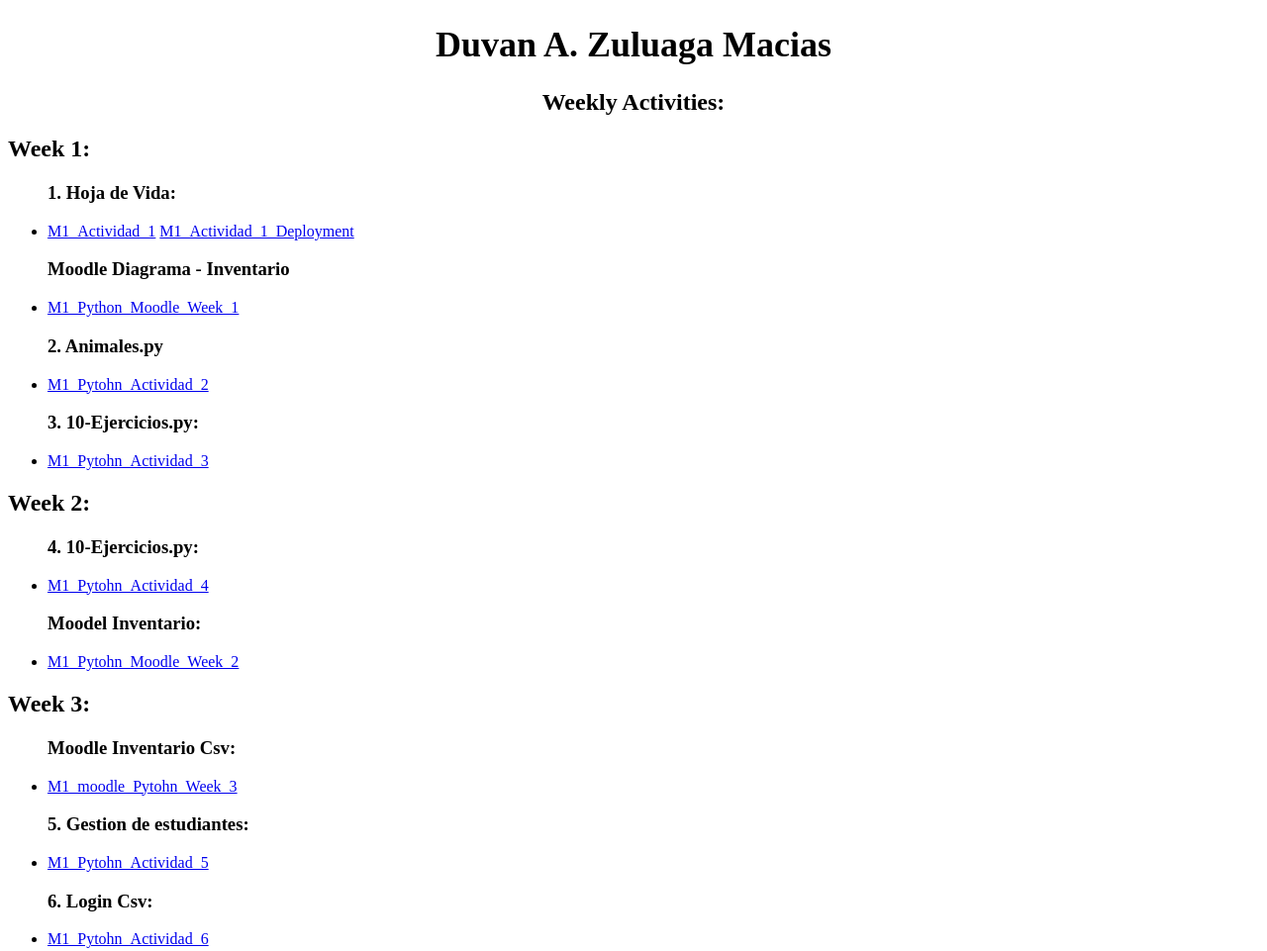
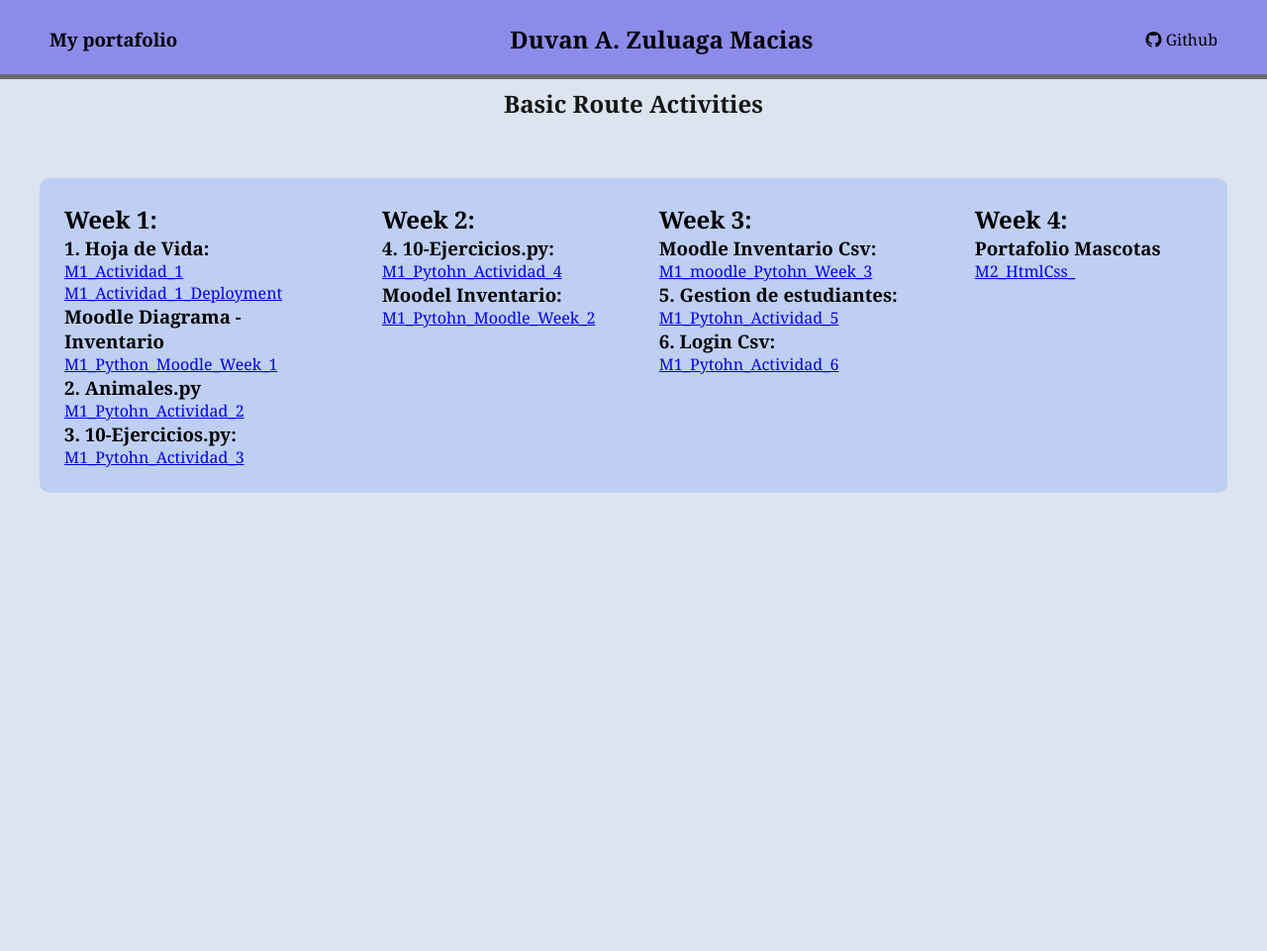
Before and after one commit to duvanzm/Portafolio, a plain HTML site: page index.html in a window 1280 px wide. Shown: the whole page at 99% size. After the commit the page ends 800 px from the top, so only its background shows below. Drawn offline with nearby package versions, Linux system fonts and the light colour scheme.

Commit message:
Add files via upload

```diff
--- a/index.html
+++ b/index.html
@@ -1,64 +1,132 @@
 <!DOCTYPE html>
 <html lang="en">
   <head>
-    <meta charset="UTF-8">
-    <meta name="viewport" content="width=device-width, initial-scale=1.0">
-    <title>Portafolio/Duvan A. Zuluaga</title>
-    <link rel="stylesheet" href="styles.css">
-
+    <meta charset="UTF-8" />
+    <meta name="viewport" content="width=device-width, initial-scale=1.0" />
+    <title>Duvan A. Zuluaga</title>
+    <link
+      rel="stylesheet"
+      href="https://cdn.jsdelivr.net/npm/bootstrap-icons@1.13.1/font/bootstrap-icons.min.css"
+    />
+    <link rel="stylesheet" href="styles.css" />
   </head>
   <body>
-    <div>
-        <h1>Duvan A. Zuluaga Macias</h1>
-        <h2 class="subtitle1">Weekly Activities:</h2>
-
-        <h2>Week 1: </h2>
-        <ul>
-            <h3>1. Hoja de Vida:</h3>
+    <!----------------- Navbar ----------------->
+    <nav class="content-nav">
+      <ul class="list items-nav">
         <li>
-                <a href="https://github.com/duvanzm/M1_Html_Actividadad_1" target="_blank">M1_Actividad_1</a>
-                <a href="https://duvanzm.github.io/M1_Html_Actividadad_1/" target="_blank">M1_Actividad_1_Deployment</a>
+          <h3>My portafolio</h3>
         </li>
-            <h3>Moodle Diagrama - Inventario </h3>
+        <li><h1>Duvan A. Zuluaga Macias</h1></li>
         <li>
-                <a href="https://github.com/duvanzm/m1_python_moodle_week_1" target="_blank">M1_Python_Moodle_Week_1</a>
-            </li>
-            <h3>2. Animales.py</h3>
-            <li>
-                <a href="https://github.com/duvanzm/M1_python_actividad_2" target="_blank">M1_Pytohn_Actividad_2</a>
-            </li>
-            <h3>3. 10-Ejercicios.py:</h3>
-            <li>
-                <a href="https://github.com/duvanzm/m1_python_actividad_3" target="_blank">M1_Pytohn_Actividad_3</a>
-            </li>
-
-        </ul>
-        <h2>Week 2: </h2>
-        <ul>
-            <h3>4. 10-Ejercicios.py:</h3>
-            <li>
-                <a href="https://github.com/duvanzm/m1_python_actividad_4" target="_blank">M1_Pytohn_Actividad_4</a>
-            </li>
-            <h3> Moodel Inventario:</h3>
-            <li>
-                <a href="https://github.com/duvanzm/M1_moodle_python_week2" target="_blank">M1_Pytohn_Moodle_Week_2</a>
+          <i class="bi bi-github"></i>
+          <a class="link" href="https://github.com/duvanzm" target="_blank"
+            >Github</a
+          >
         </li>
       </ul>
-        <h2>Week 3: </h2>
-        <ul>
-            <h3> Moodle Inventario Csv:</h3>
+    </nav>
+
+    <!------------------ Hero ---------------->
+    <section class="hero">
+      <h2 class="subtitle1">basic route activities</h2>
+    </section>
+    <!------------------ Mian ---------------->
+    <section class="main">
+      <ul class="list columns">
+        <h2>Week 1:</h2>
         <li>
-                <a href="https://github.com/duvanzm/M1_moodle_python_week3" target="_blank">M1_moodle_Pytohn_Week_3</a>
+          <h3>1. Hoja de Vida:</h3>
+          <a
+            href="https://github.com/duvanzm/M1_Html_Actividadad_1"
+            target="_blank"
+            >M1_Actividad_1</a
+          >
+          <a
+            href="https://duvanzm.github.io/M1_Html_Actividadad_1/"
+            target="_blank"
+            >M1_Actividad_1_Deployment</a
+          >
         </li>
-            <h3>5. Gestion de estudiantes:</h3>
         <li>
-                <a href="https://github.com/duvanzm/mi_python_actividad_5" target="_blank">M1_Pytohn_Actividad_5</a>
+          <h3>Moodle Diagrama - Inventario</h3>
+          <a
+            href="https://github.com/duvanzm/m1_python_moodle_week_1"
+            target="_blank"
+            >M1_Python_Moodle_Week_1</a
+          >
         </li>
-            <h3>6. Login Csv:</h3>
         <li>
-                <a href="https://github.com/duvanzm/M1_python_actividad_6" target="_blank">M1_Pytohn_Actividad_6</a>
+          <h3>2. Animales.py</h3>
+          <a
+            href="https://github.com/duvanzm/M1_python_actividad_2"
+            target="_blank"
+            >M1_Pytohn_Actividad_2</a
+          >
+        </li>
+        <li>
+          <h3>3. 10-Ejercicios.py:</h3>
+          <a
+            href="https://github.com/duvanzm/m1_python_actividad_3"
+            target="_blank"
+            >M1_Pytohn_Actividad_3</a
+          >
         </li>
       </ul>
-    </div>
+      <ul class="list">
+        <h2>Week 2:</h2>
+
+        <li>
+          <h3>4. 10-Ejercicios.py:</h3>
+          <a
+            href="https://github.com/duvanzm/m1_python_actividad_4"
+            target="_blank"
+            >M1_Pytohn_Actividad_4</a
+          >
+        </li>
+        <li>
+          <h3>Moodel Inventario:</h3>
+          <a
+            href="https://github.com/duvanzm/M1_moodle_python_week2"
+            target="_blank"
+            >M1_Pytohn_Moodle_Week_2</a
+          >
+        </li>
+      </ul>
+      <ul class="list">
+        <h2>Week 3:</h2>
+        <li>
+          <h3>Moodle Inventario Csv:</h3>
+          <a
+            href="https://github.com/duvanzm/M1_moodle_python_week3"
+            target="_blank"
+            >M1_moodle_Pytohn_Week_3</a
+          >
+        </li>
+        <li>
+          <h3>5. Gestion de estudiantes:</h3>
+          <a
+            href="https://github.com/duvanzm/mi_python_actividad_5"
+            target="_blank"
+            >M1_Pytohn_Actividad_5</a
+          >
+        </li>
+        <li>
+          <h3>6. Login Csv:</h3>
+          <a
+            href="https://github.com/duvanzm/M1_python_actividad_6"
+            target="_blank"
+            >M1_Pytohn_Actividad_6</a
+          >
+        </li>
+      </ul>
+      <ul class="list">
+        <h2>Week 4:</h2>
+        <li>
+          <h3>Portafolio Mascotas</h3>
+          <a href="#" target="_blank">M2_HtmlCss_</a>
+        </li>
+      </ul>
+    </section>
   </body>
 </html>
--- a/styles.css
+++ b/styles.css
@@ -1,24 +1,57 @@
-h1 {
-    text-align: center;
-    font-size: 36px;
+* {
+  margin: 0;
+  padding: 0;
+  box-sizing: border-box;
+  font-family: Georgia, "Times New Roman", Times, serif;
+}
+body {
+  background-color: rgb(220, 228, 240);
 }
 
-/* .body {
-    background-color: rgba(70, 163, 132, 0.639);
-} */
-.subtitle1 {
-    text-align: center;
+/* navbar */
 
+.content-nav {
+  padding: 0 50px;
+  height: 80px;
+  width: 100%;
+  background-color: hsl(241, 68%, 73%);
+  border-bottom: 5px solid #6a6a6d;
 }
-.img {
-    width: 200px;
-    height: 200px;
-    border-radius: 50%;
-    object-fit: cover;
+.list {
+  list-style: none;
 }
-.imgRedonda {
-    width:300px;
-    height:300px;
-    border-radius:160px;
-    border:10px solid #666;
+.link {
+  text-decoration: none;
+  color: black;
 }
+.items-nav {
+  display: flex;
+  justify-content: space-between;
+  line-height: 80px;
+}
+/* Hero */
+
+.hero {
+  padding: 10px;
+  height: 60px;
+  text-align: center;
+  line-height: 30px;
+  text-transform: capitalize;
+  color: #161616;
+  font-weight: bold;
+}
+/* Main */
+
+.main {
+  display: grid;
+  justify-content: center; /* Centra el contenedor horizontal*/
+  align-content: start; /* Centra el contenedor vertical*/
+  place-items: center; /* Centra los items horizontal*/
+  align-items: start; /* Centra los items vertical*/
+  grid-template-columns: repeat(4, 1fr);
+  gap: 20px;
+  padding: 25px;
+  margin: 40px;
+  background-color: rgb(190, 207, 243);
+  border-radius: 10px;
+}
```
Lines whose indentation alone changed are shown as unchanged.
